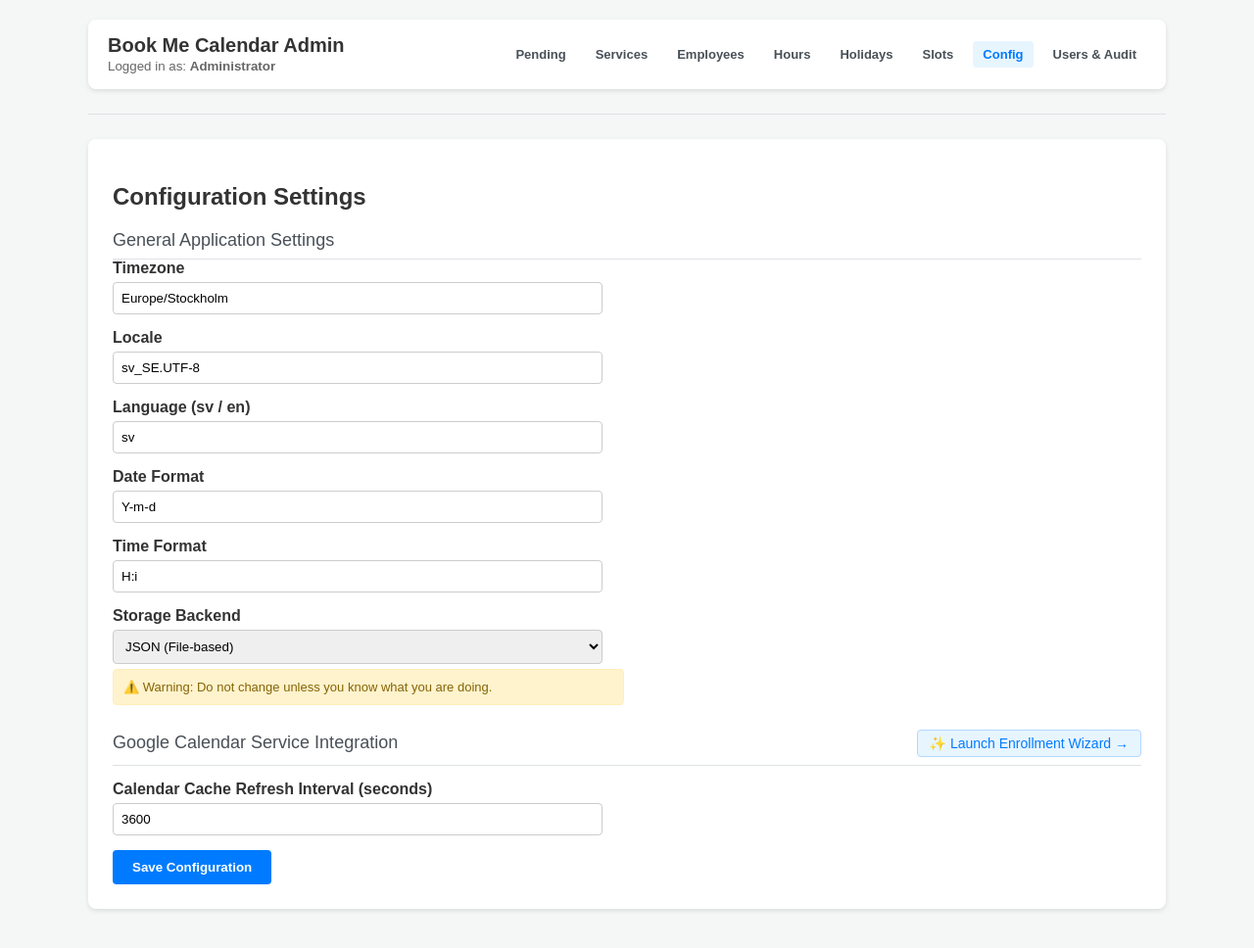
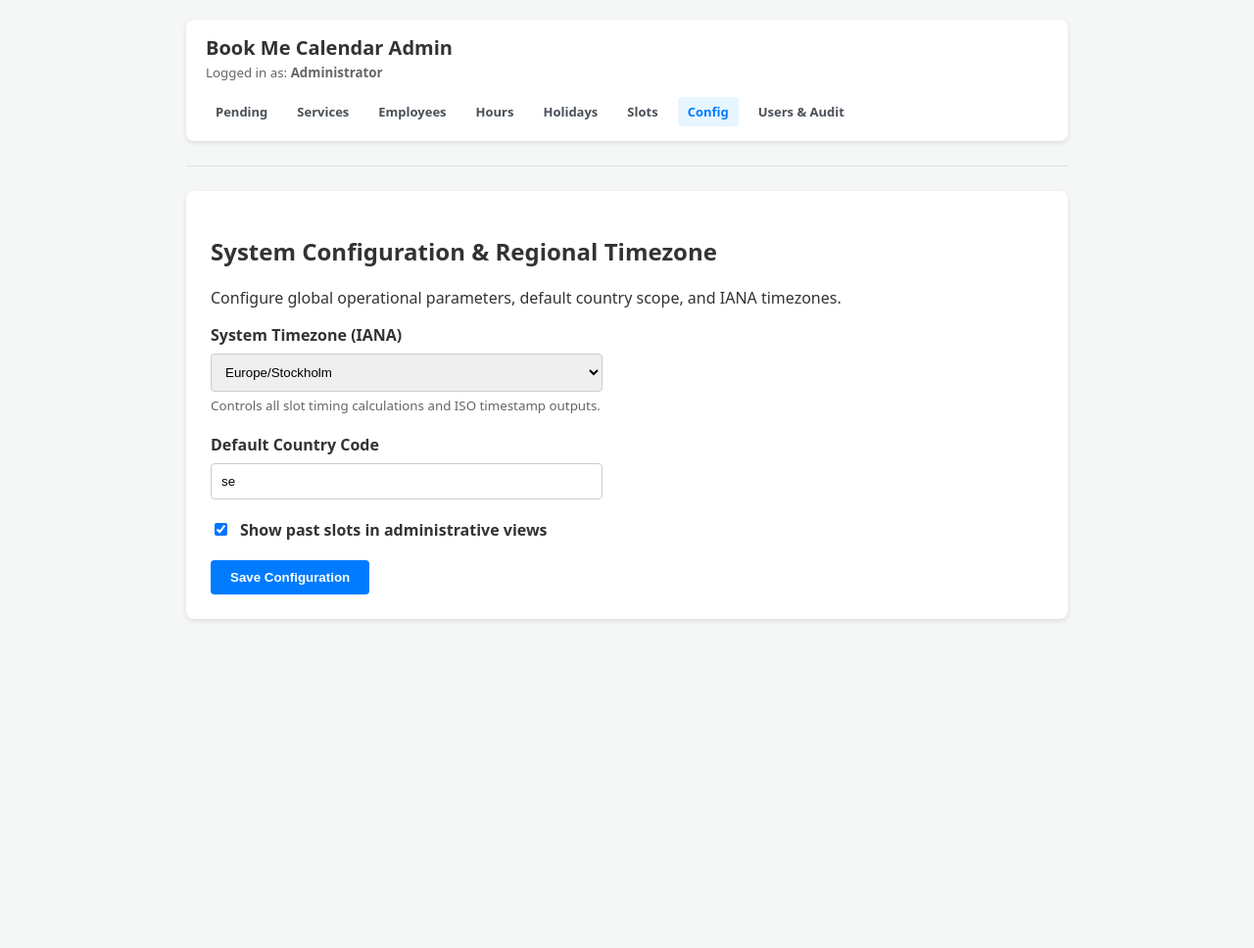
Before and after one commit to cisene/bookmecal, a PHP site: page /admin/config.php in a window 1280 px wide. Shown: the whole page at 98% size. After the commit the page ends 634 px from the top, so only its background shows below. Run offline with PHP 8.4, Linux system fonts and the light colour scheme.

Commit message:
iteration

```diff
--- a/src/admin/config.php
+++ b/src/admin/config.php
@@ -1,116 +1,93 @@
 <?php
-// src/admin/config.php
+/**
+ * src/admin/config.php
+ * Configuration management panel supporting IANA Timezone selection
+ * (Stockholm, Oslo, Helsinki, Tallinn, Riga, Vilnius).
+ */
 require_once __DIR__ . '/auth.php';
 
-$dataDir = dirname(__DIR__) . '/data';
-$configFile = $dataDir . '/config.json';
-$tokensFile = $dataDir . '/tokens.json';
+$settingsFile = dirname(__DIR__) . '/data/settings.json';
+$successMsg = '';
+$errorMsg = '';
 
-if (!is_dir($dataDir)) {
-    @mkdir($dataDir, 0775, true);
-}
-
-$config = array();
-if (file_exists($configFile)) {
-    $decoded = json_decode(file_get_contents($configFile), true);
-    if (is_array($decoded)) { $config = $decoded; }
-}
-
-$tokens = array();
-if (file_exists($tokensFile)) {
-    $decodedTokens = json_decode(file_get_contents($tokensFile), true);
-    if (is_array($decodedTokens)) { $tokens = $decodedTokens; }
-}
-
-$successMsg = '';
-
-// Check if currently enrolled (has client_id in config and tokens in tokens.json)
-$isEnrolled = !empty($config['calendar']['client_id']) && !empty($tokens['access_token']);
+$defaultSettings = [
+    'default_country' => 'se',
+    'timezone' => 'Europe/Stockholm',
+    'supported_timezones' => [
+        'Europe/Stockholm',
+        'Europe/Oslo',
+        'Europe/Helsinki',
+        'Europe/Tallinn',
+        'Europe/Riga',
+        'Europe/Vilnius'
+    ],
+    'show_past_slots' => true
+];
 
 if ($_SERVER['REQUEST_METHOD'] === 'POST') {
-    if (!isset($_POST['csrf_token']) || !hash_equals($_SESSION['csrf_token'], $_POST['csrf_token'])) {
+    if (!isset($_POST['csrf_token']) || !hash_equals($_SESSION['csrf_token'] ?? '', $_POST['csrf_token'])) {
         http_response_code(403);
         exit('CSRF verification failed.');
     }
 
-    $action = isset($_POST['action']) ? $_POST['action'] : 'save';
+    $timezone = trim($_POST['timezone'] ?? 'Europe/Stockholm');
+    $defaultCountry = trim($_POST['default_country'] ?? 'se');
+    $showPastSlots = isset($_POST['show_past_slots']) ? true : false;
 
-    if ($action === 'unenroll') {
-        if (isset($config['calendar'])) {
-            unset($config['calendar']['client_id'], $config['calendar']['client_secret'], $config['calendar']['owner_name'], $config['calendar']['notification_email'], $config['calendar']['calendar_id']);
-            $config['calendar']['last_modified_by'] = $currentAdmin;
+    if (!in_array($timezone, $defaultSettings['supported_timezones'])) {
+        $errorMsg = 'Selected timezone is not supported.';
+    } else {
+        $newSettings = $defaultSettings;
+        $newSettings['timezone'] = $timezone;
+        $newSettings['default_country'] = $defaultCountry;
+        $newSettings['show_past_slots'] = $showPastSlots;
+
+        $dir = dirname($settingsFile);
+        if (!is_dir($dir)) {
+            @mkdir($dir, 0775, true);
         }
 
-        $fp = @fopen($configFile, 'c+b');
+        $fp = @fopen($settingsFile, 'c+b');
         if ($fp && @flock($fp, LOCK_EX)) {
             ftruncate($fp, 0);
             rewind($fp);
-            fwrite($fp, json_encode($config, JSON_PRETTY_PRINT | JSON_UNESCAPED_UNICODE));
+            fwrite($fp, json_encode($newSettings, JSON_PRETTY_PRINT | JSON_UNESCAPED_UNICODE));
             fflush($fp);
             flock($fp, LOCK_UN);
             fclose($fp);
         }
 
-        if (file_exists($tokensFile)) {
-            @unlink($tokensFile);
+        if (function_exists('log_audit_action')) {
+            log_audit_action($currentAdmin, 'CONFIG_UPDATE', "Updated system configuration (Timezone: {$timezone})");
         }
 
-        log_audit_action($currentAdmin, 'GOOGLE_CALENDAR_UNENROLL', 'Removed Google Calendar enrollment and purged stored OAuth tokens.');
-        $successMsg = 'Successfully unenrolled from Google Calendar and cleared all stored sync tokens.';
-        $isEnrolled = false;
-        $tokens = array();
-    } else {
-        if (!isset($config['app'])) { $config['app'] = array(); }
-        $config['app']['timezone'] = isset($_POST['timezone']) ? $_POST['timezone'] : 'Europe/Stockholm';
-        $config['app']['locale'] = isset($_POST['locale']) ? $_POST['locale'] : 'sv_SE.UTF-8';
-        $config['app']['language'] = isset($_POST['language']) ? $_POST['language'] : 'sv';
-        $config['app']['date_format'] = isset($_POST['date_format']) ? $_POST['date_format'] : 'Y-m-d';
-        $config['app']['time_format'] = isset($_POST['time_format']) ? $_POST['time_format'] : 'H:i';
-        $config['app']['storage_backend'] = isset($_POST['storage_backend']) ? $_POST['storage_backend'] : 'json';
-        $config['app']['last_modified_by'] = $currentAdmin;
-
-        if (!isset($config['calendar'])) { $config['calendar'] = array(); }
-        $config['calendar']['cache_refresh_interval'] = isset($_POST['cache_refresh_interval']) ? (int)$_POST['cache_refresh_interval'] : 3600;
-
-        $fp = @fopen($configFile, 'c+b');
-        if ($fp && @flock($fp, LOCK_EX)) {
-            ftruncate($fp, 0);
-            rewind($fp);
-            fwrite($fp, json_encode($config, JSON_PRETTY_PRINT | JSON_UNESCAPED_UNICODE));
-            fflush($fp);
-            flock($fp, LOCK_UN);
-            fclose($fp);
-        }
-
-        log_audit_action($currentAdmin, 'CONFIG_UPDATE', 'Updated global application settings and storage backend configuration.');
-        $successMsg = 'Configuration updated successfully by ' . htmlspecialchars($currentAdmin);
+        $successMsg = 'Configuration settings saved successfully!';
     }
 }
 
-$currentBackend = isset($config['app']['storage_backend']) ? $config['app']['storage_backend'] : 'json';
+$currentSettings = $defaultSettings;
+if (file_exists($settingsFile)) {
+    $decoded = json_decode(file_get_contents($settingsFile), true);
+    if (is_array($decoded)) {
+        $currentSettings = array_merge($defaultSettings, $decoded);
+    }
+}
 ?>
 <!DOCTYPE html>
 <html lang="en">
 <head>
     <meta charset="UTF-8">
-    <title>Configuration - Admin</title>
+    <title>System Configuration - Admin</title>
     <style>
-        body { font-family: sans-serif; background: #f4f7f6; margin: 0; padding: 20px; color: #333; }
-        .container { max-width: 1100px; margin: 0 auto; }
+        body { font-family: system-ui, sans-serif; background: #f4f7f6; margin: 0; padding: 20px; color: #333; }
+        .container { max-width: 900px; margin: 0 auto; }
         .card { background: #fff; padding: 25px; border-radius: 8px; box-shadow: 0 2px 5px rgba(0,0,0,0.1); margin-bottom: 20px; }
-        .form-group { margin-bottom: 15px; }
-        .form-group label { display: block; font-weight: bold; margin-bottom: 5px; }
-        .form-group input, .form-group select { width: 100%; max-width: 500px; padding: 8px; box-sizing: border-box; border: 1px solid #ccc; border-radius: 4px; }
+        .form-group { margin-bottom: 20px; }
+        .form-group label { display: block; font-weight: bold; margin-bottom: 8px; }
+        select, input[type="text"] { width: 100%; max-width: 400px; padding: 10px; border: 1px solid #ccc; border-radius: 4px; box-sizing: border-box; }
         .btn { background: #007bff; color: #fff; padding: 10px 20px; border: none; border-radius: 4px; cursor: pointer; font-weight: bold; }
-        .btn-danger-small { background: #dc3545; color: #fff; padding: 5px 12px; font-size: 13px; border: none; border-radius: 4px; cursor: pointer; font-weight: bold; text-decoration: none; display: inline-block; }
-        .btn-danger-small:hover { background: #c82333; }
-        .alert { background: #d4edda; color: #155724; padding: 10px; border-radius: 4px; margin-bottom: 15px; }
-        .warning-text { color: #856404; background: #fff3cd; border: 1px solid #ffeeba; padding: 10px; border-radius: 4px; margin-top: 5px; max-width: 500px; font-size: 13px; font-weight: 500; }
-        .section-title { margin-top: 25px; border-bottom: 1px solid #dee2e6; padding-bottom: 8px; font-size: 18px; color: #495057; display: flex; justify-content: space-between; align-items: center; }
-        .wizard-container { display: flex; align-items: center; gap: 10px; }
-        .wizard-link { font-size: 14px; background: #e7f5ff; color: #007bff; padding: 5px 12px; border-radius: 4px; text-decoration: none; border: 1px solid #b3d7ff; }
-        .wizard-link.disabled { background: #e9ecef; color: #6c757d; border-color: #dee2e6; pointer-events: none; cursor: not-allowed; opacity: 0.65; }
-        .enrolled-badge { background: #d4edda; color: #155724; font-size: 12px; padding: 2px 8px; border-radius: 12px; font-weight: bold; border: 1px solid #c3e6cb; }
+        .alert { background: #d4edda; color: #155724; padding: 12px; border-radius: 4px; margin-bottom: 15px; }
+        .error { background: #f8d7da; color: #721c24; padding: 12px; border-radius: 4px; margin-bottom: 15px; }
     </style>
 </head>
 <body>
@@ -118,64 +95,37 @@ $currentBackend = isset($config['app']['storage_backend']) ? $config['app']['sto
     <?php include __DIR__ . '/header.php'; ?>
 
     <div class="card">
-        <h2>Configuration Settings</h2>
-        <?php if (!empty($successMsg)): ?><div class="alert"><?php echo $successMsg; ?></div><?php endif; ?>
+        <h2>System Configuration & Regional Timezone</h2>
+        <p>Configure global operational parameters, default country scope, and IANA timezones.</p>
+
+        <?php if (!empty($successMsg)): ?><div class="alert"><?php echo htmlspecialchars($successMsg); ?></div><?php endif; ?>
+        <?php if (!empty($errorMsg)): ?><div class="error"><?php echo htmlspecialchars($errorMsg); ?></div><?php endif; ?>
 
         <form method="POST">
             <input type="hidden" name="csrf_token" value="<?php echo htmlspecialchars($_SESSION['csrf_token']); ?>">
-            <input type="hidden" name="action" value="save">
 
-            <div class="section-title" style="margin-top:0;">General Application Settings</div>
             <div class="form-group">
-                <label>Timezone</label>
-                <input type="text" name="timezone" value="<?php echo htmlspecialchars(isset($config['app']['timezone']) ? $config['app']['timezone'] : 'Europe/Stockholm'); ?>">
-            </div>
-            <div class="form-group">
-                <label>Locale</label>
-                <input type="text" name="locale" value="<?php echo htmlspecialchars(isset($config['app']['locale']) ? $config['app']['locale'] : 'sv_SE.UTF-8'); ?>">
-            </div>
-            <div class="form-group">
-                <label>Language (sv / en)</label>
-                <input type="text" name="language" value="<?php echo htmlspecialchars(isset($config['app']['language']) ? $config['app']['language'] : 'sv'); ?>">
-            </div>
-            <div class="form-group">
-                <label>Date Format</label>
-                <input type="text" name="date_format" value="<?php echo htmlspecialchars(isset($config['app']['date_format']) ? $config['app']['date_format'] : 'Y-m-d'); ?>">
-            </div>
-            <div class="form-group">
-                <label>Time Format</label>
-                <input type="text" name="time_format" value="<?php echo htmlspecialchars(isset($config['app']['time_format']) ? $config['app']['time_format'] : 'H:i'); ?>">
-            </div>
-            <div class="form-group">
-                <label>Storage Backend</label>
-                <select name="storage_backend">
-                    <option value="json" <?php echo $currentBackend === 'json' ? 'selected' : ''; ?>>JSON (File-based)</option>
-                    <option value="sqlite" <?php echo $currentBackend === 'sqlite' ? 'selected' : ''; ?>>SQLite</option>
-                    <option value="mysql" <?php echo $currentBackend === 'mysql' ? 'selected' : ''; ?>>MySQL</option>
+                <label>System Timezone (IANA)</label>
+                <select name="timezone">
+                    <?php foreach ($currentSettings['supported_timezones'] as $tz): ?>
+                        <option value="<?php echo htmlspecialchars($tz); ?>" <?php echo $currentSettings['timezone'] === $tz ? 'selected' : ''; ?>>
+                            <?php echo htmlspecialchars($tz); ?>
+                        </option>
+                    <?php endforeach; ?>
                 </select>
-                <div class="warning-text">⚠️ Warning: Do not change unless you know what you are doing.</div>
+                <small style="display:block; color:#666; margin-top:5px;">Controls all slot timing calculations and ISO timestamp outputs.</small>
             </div>
 
-            <div class="section-title">
-                <span>
-                    Google Calendar Service Integration
-                    <?php if ($isEnrolled): ?><span class="enrolled-badge">Enrolled Active</span><?php endif; ?>
-                </span>
-                <div class="wizard-container">
-                    <a href="setup_google.php" class="wizard-link <?php echo $isEnrolled ? 'disabled' : ''; ?>">
-                        ✨ Launch Enrollment Wizard &rarr;
-                    </a>
-                    <?php if ($isEnrolled): ?>
-                        <button type="submit" name="action" value="unenroll" class="btn-danger-small" onclick="return confirm('Are you sure you want to unenroll? This will remove all calendar identity parameters and delete your Google OAuth tokens.');">
-                            Unenroll
-                        </button>
-                    <?php endif; ?>
-                </div>
+            <div class="form-group">
+                <label>Default Country Code</label>
+                <input type="text" name="default_country" value="<?php echo htmlspecialchars($currentSettings['default_country']); ?>" maxlength="2">
             </div>
 
-            <div class="form-group" style="margin-top: 15px;">
-                <label>Calendar Cache Refresh Interval (seconds)</label>
-                <input type="number" name="cache_refresh_interval" value="<?php echo htmlspecialchars(isset($config['calendar']['cache_refresh_interval']) ? $config['calendar']['cache_refresh_interval'] : 3600); ?>" min="60" step="60">
+            <div class="form-group">
+                <label style="display: flex; align-items: center; gap: 10px; font-weight: normal; cursor: pointer;">
+                    <input type="checkbox" name="show_past_slots" value="1" <?php echo !empty($currentSettings['show_past_slots']) ? 'checked' : ''; ?>>
+                    <strong>Show past slots in administrative views</strong>
+                </label>
             </div>
 
             <button type="submit" class="btn">Save Configuration</button>
```
Also changed, not shown: src/BookingRepository.php (+15 -59 lines), src/ResourceProvider.php (+21 -5 lines), src/admin/openhours.php (+41 -11 lines), src/data/settings.json (+11 -1 lines), specs/README.md, src/data/openhours.json (indentation only), 1 other file.
